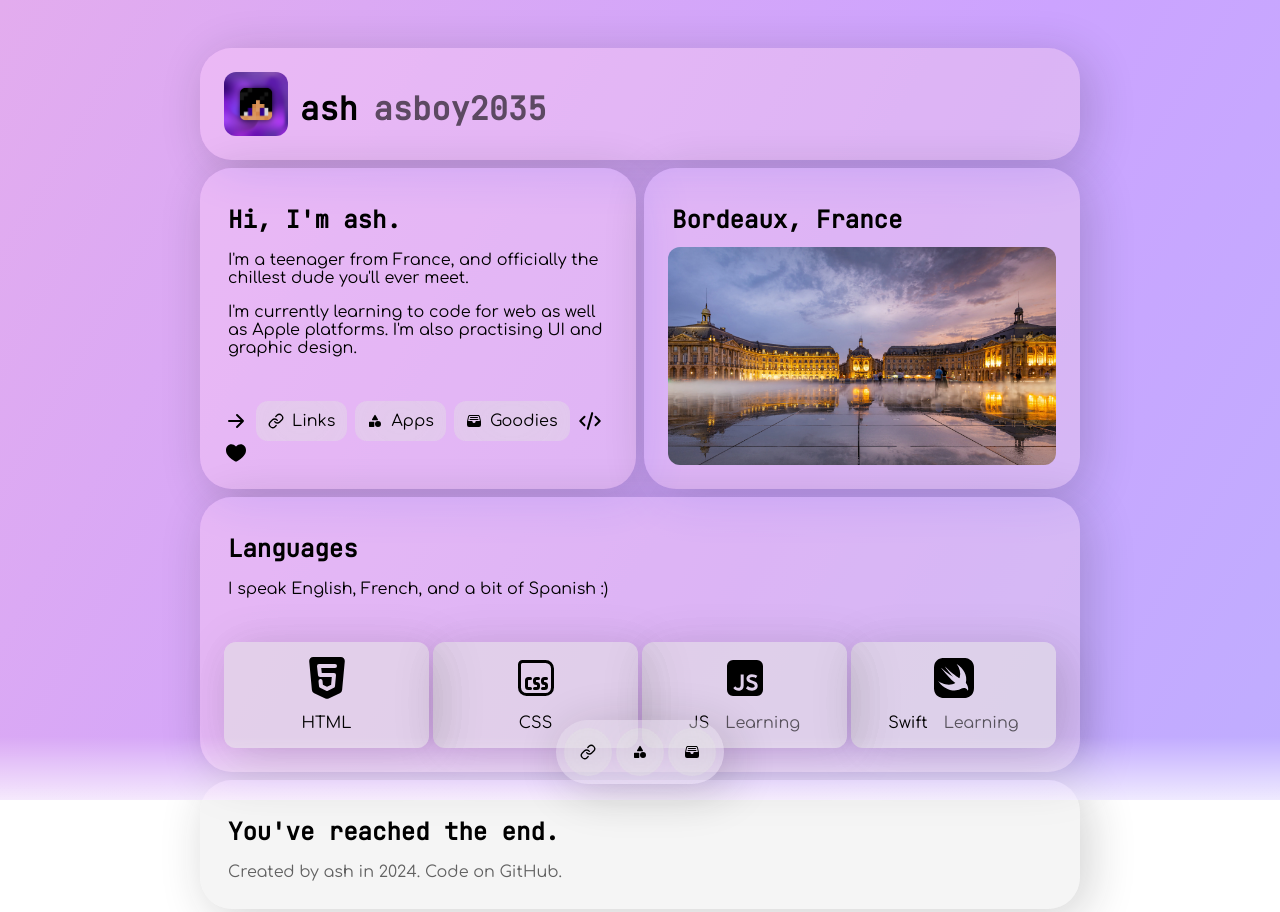
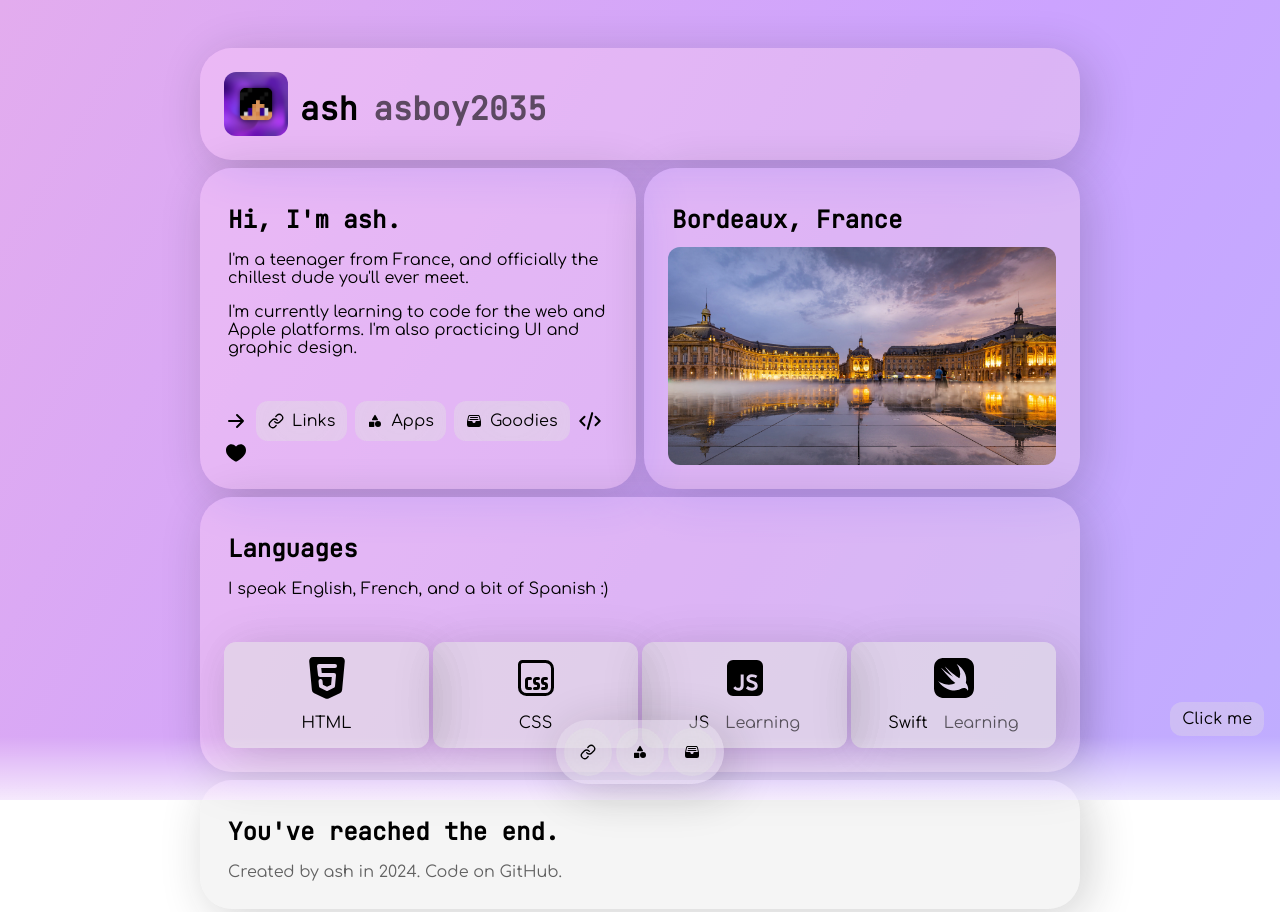
Before and after one commit to asboy2035/asboy2035, a website built with webpack: page index.html in a window 1280 px wide. Shown: the top 912 px of the page. Built offline with nearby package versions, Linux system fonts and the light colour scheme; a script that the page names is missing.

Commit message:
Add form (temp)

```diff
--- a/index.html
+++ b/index.html
@@ -9,6 +9,7 @@
   <link href="https://fonts.googleapis.com/css2?family=Comfortaa" rel="stylesheet">
   <link href="https://fonts.googleapis.com/css2?family=JetBrains+Mono" rel="stylesheet">
   <link rel="stylesheet" type="text/css" href="./styles.css">
+  <script async src="https://tally.so/widgets/embed.js"></script>
 
   <!--SEO-->
   <meta property="og:title" content="ash's Site">
@@ -22,6 +23,7 @@
   <div class="contentView">
     <!-- Main content -->
     <div class="content spaced transparent">
+      <button data-tally-open="wMMGLg" data-tally-overlay="1" data-tally-emoji-animation="wave" style="position: fixed; bottom: 4rem; right: 1rem; z-index: 100;">Click me</button>
       <!-- About -->
       <div class="card">
         <div class="hStack">
@@ -40,7 +42,7 @@
           <div class="vStack edgeToEdge">
             <h2>Hi, I'm ash.</h2>
             <p>I'm a teenager from France, and officially the chillest dude you'll ever meet.</p>
-            <p>I'm currently learning to code for web as well as Apple platforms. I'm also practising UI and graphic design.</p>
+            <p>I'm currently learning to code for the web and Apple platforms. I'm also practicing UI and graphic design.</p>
             <div class="spacer"></div>
 
             <div class="hStack edgeToEdge">
```
